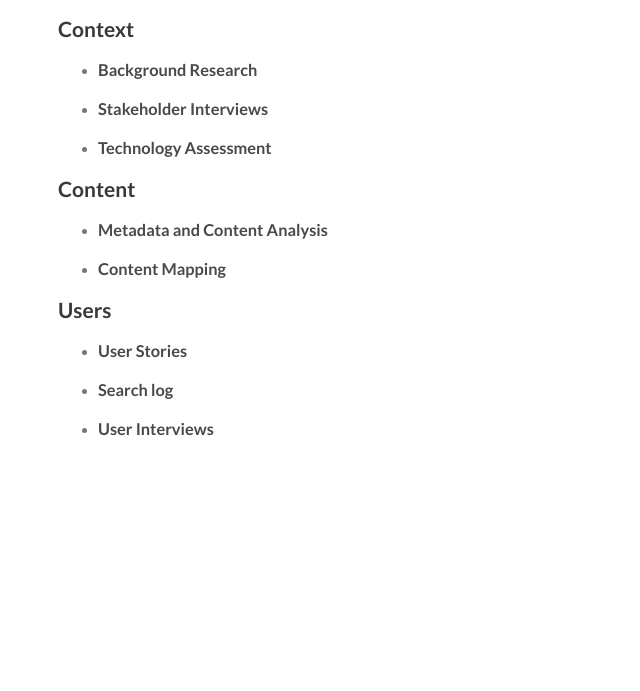
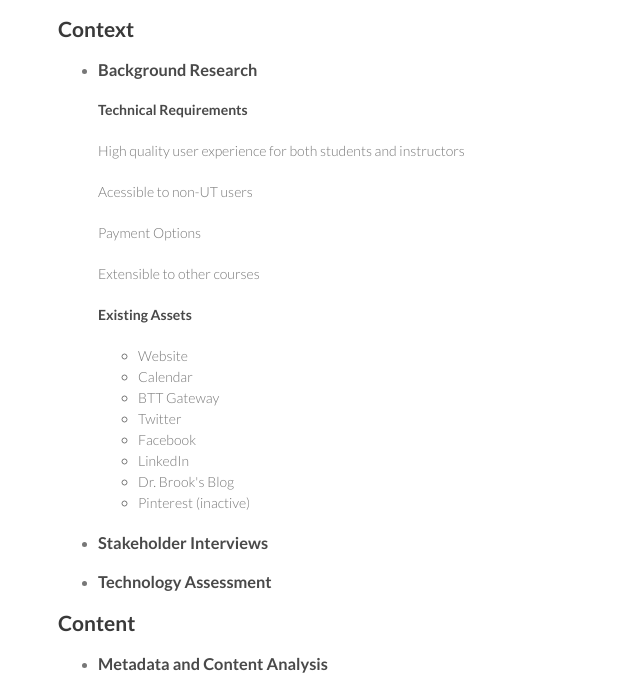
Before and after one commit to alohagarage/laci, a plain HTML site: page ia_research.html in a window 1280 px wide. Shown: the part 92-783 px from the top of the page, without its empty margins (0-640 px from the left). Drawn offline with Linux system fonts and the light colour scheme.

Commit message:
added to research

```diff
--- a/ia_research.html
+++ b/ia_research.html
@@ -16,7 +16,25 @@
     <h1>Information Architecture Research</h1>
     <h2>Context</h2>
     <ul>
-      <li><h3>Background Research</h3></li>
+      <li><h3>Background Research</h3>
+      <h4>Technical Requirements</h4>
+      <p>High quality user experience for both students and instructors</p>
+      <p>Acessible to non-UT users</p>
+      <p>Payment Options</p>
+      <p>Extensible to other courses</p>
+      <h4>Existing Assets</h4>
+      <ul>
+        <li>Website</li>
+        <li>Calendar</li>
+        <li>BTT Gateway</li>
+        <li>Twitter</li>
+        <li>Facebook</li>
+        <li>LinkedIn</li>
+        <li>Dr. Brook's Blog</li>
+        <li>Pinterest (inactive)</li>
+
+      </ul>
+      </li>
       <li><h3>Stakeholder Interviews</h3></li>
       <li><h3>Technology Assessment</h3></li>
     </ul>
@@ -24,6 +42,7 @@
     <ul>
       <li><h3>Metadata and Content Analysis</h3></li>
       <li><h3>Content Mapping</h3></li>
+      <li><h3>Benchmarking</h3></li>
     </ul>
     <h2>Users</h2>
     <ul>
```
Also changed, not shown: index.html (+3 -0 lines).
